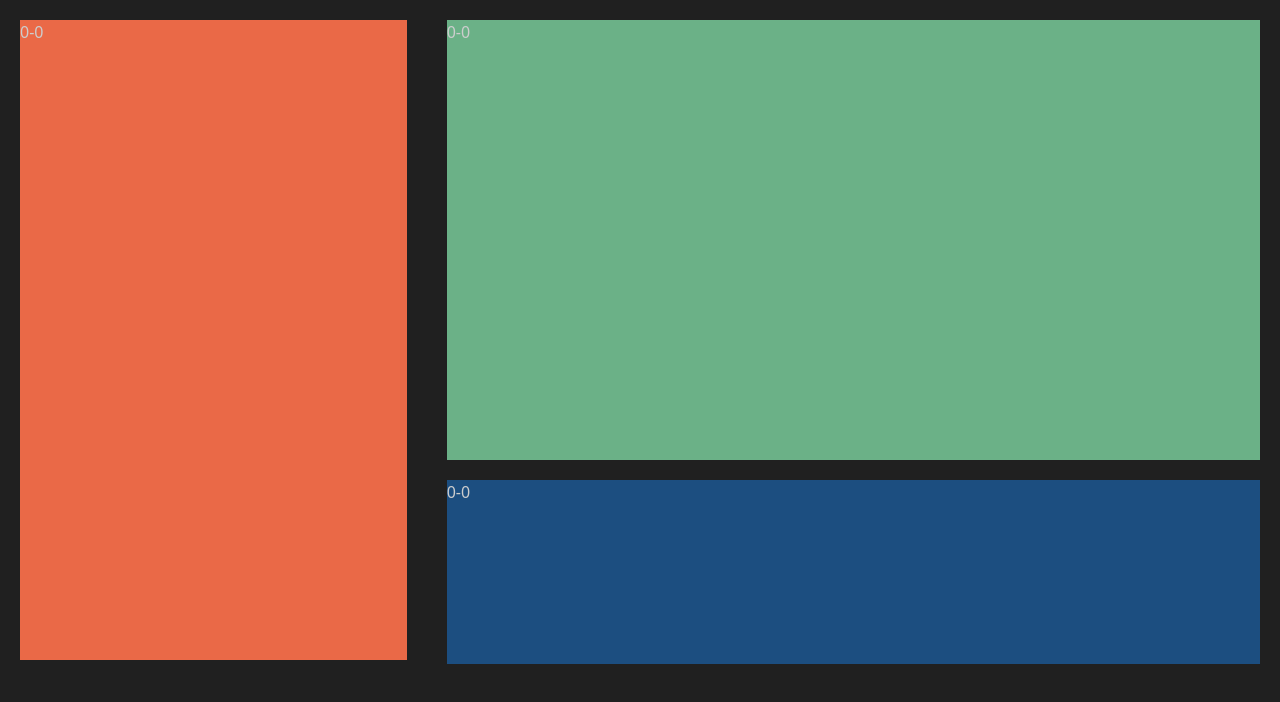
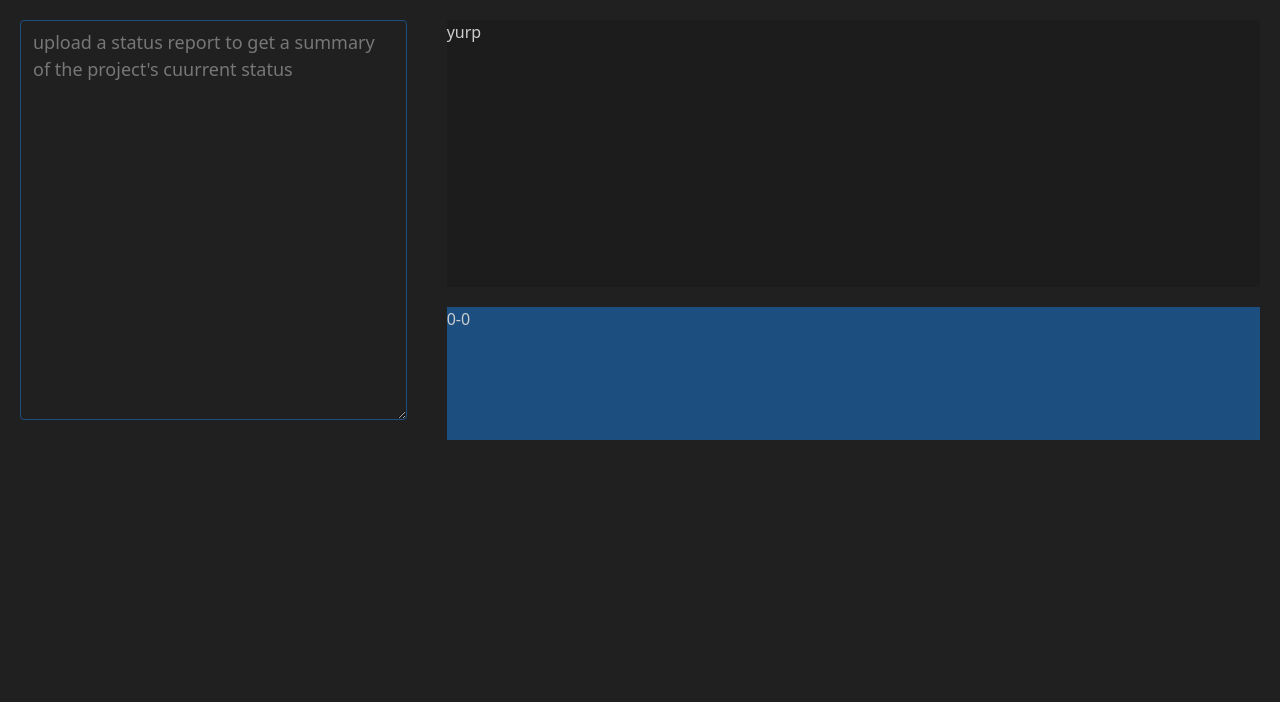
Before and after one commit to Guidjy/ProjectManager.ai, a React (Vite) app in the folder frontend/: page /project/1 in a window 1280 px wide. Shown: the top 702 px of the page. Built offline with nearby package versions, Linux system fonts and the light colour scheme; no server answers; what axios-auth-refresh would draw is missing.

Commit message:
current status done (no upload feature yet)

```diff
--- /dev/null
+++ b/frontend/src/components/KanbanBoard.jsx
@@ -0,0 +1,9 @@
+export function BigKanbanBoard() {
+  const test = 0;
+
+  return (
+    <>
+      <h1>yurp</h1>
+    </>
+  );
+}
--- a/frontend/src/pages/HomePage.jsx
+++ b/frontend/src/pages/HomePage.jsx
@@ -19,7 +19,6 @@ export default function HomePage() {
       const response = await getUserProjects();
       if (response) {
         setProjects(response);
-        console.log(response);
       }
     }
     setProjectCreated(false);
--- a/frontend/src/pages/ProjectPage.jsx
+++ b/frontend/src/pages/ProjectPage.jsx
@@ -1,24 +1,50 @@
+// hooks
+import { useState } from "react";
 import { useParams } from "react-router-dom";
+import { useEffect } from "react";
+// services
+import { getProjectData } from "../services/getProjectData";
+// components
+import { BigKanbanBoard } from "../components/KanbanBoard";
 
 export default function ProjectPage() {
+
   const { projectId } = useParams();
+  const [projectData, setProjectData] = useState({});
+
+
+ useEffect(() => {
+    async function fetchProjectData(id) {
+      const response = await getProjectData(id);
+      if (response) {
+        console.log(response);
+        setProjectData(response);
+      }
+    }
+    fetchProjectData(projectId);
+  }, [projectId]);
 
   return (
     <div className="w-full grid grid-cols-3">
       {/* current status */}
       <div className="col-span-3 md:col-span-1">
-        <div className="m-5 bg-accent h-160">
-          0-0
+        <div className="m-5 h-full">
+          <textarea
+            readOnly
+            placeholder="upload a status report to get a summary of the project's cuurrent status"
+            className="textarea textarea-lg textarea-primary h-full w-full"
+            value={projectData.current_status}
+          />
         </div>
       </div>
       {/* kanban board & stats */}
-      <div className="col-span-3 md:col-span-2">
+      <div className="col-span-3 md:col-span-2 h-100">
         {/* kanban board */}
-        <div className="bg-success m-5 h-110">
-          0-0
+        <div className="bg-base-200 m-5 h-2/3">
+          <BigKanbanBoard/>
         </div>
         {/* stats */}
-        <div className="bg-primary m-5 h-46">
+        <div className="bg-primary m-5 h-1/3">
           0-0
         </div>
       </div>
--- a/frontend/src/services/getUserProjects.js
+++ b/frontend/src/services/getProjectData.js
@@ -1,12 +1,13 @@
 import api from "./makeRequestWithAuth";
 
-/*gets all of the projects that the current user is a part of*/
-export async function getUserProjects() {
+
+/*fetches data of porject by id*/
+export async function getProjectData(projectId) {
     try {
-        const response = await api.get('get-user-projects/')
+        const response = await api.get(`/projects/${projectId}`);
         return response.data;
     } catch (error) {
-        console.error("request failed: ". error);
+        console.error("request failed: ", error);
         return false;
     }
 }
```
